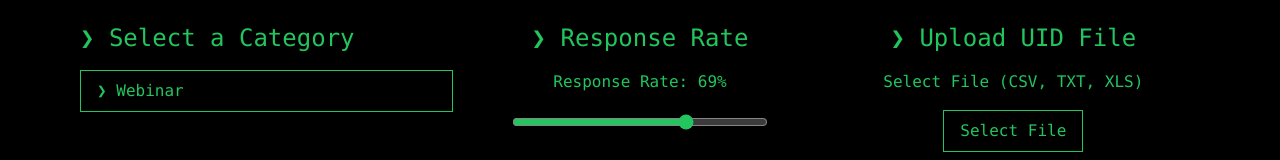
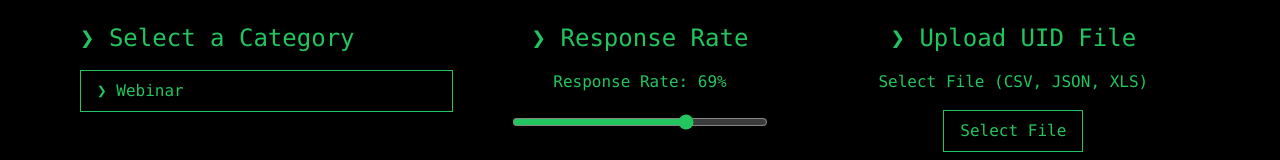
Before and after one commit to DenisKOMAROV/fucking_awesome_ml_web_ui_template, a React (Create React App) app in the folder frontend/: page / in a window 1280 px wide. Shown: the part 366-526 px from the top of the page. Built offline with nearby package versions, Linux system fonts and the light colour scheme.

Commit message:
upload change: txt removed, json added

```diff
--- a/frontend/src/App.js
+++ b/frontend/src/App.js
@@ -99,7 +99,7 @@ function App() {
 
         <div className="w-1/3 text-center space-y-4">
           <h2 className="text-2xl">❯ Upload UID File</h2>
-          <p className="text-green-500">Select File (CSV, TXT, XLS)</p>
+          <p className="text-green-500">Select File (CSV, JSON, XLS)</p>
           <FileUpload onFileSelect={handleFileUpload} />
         </div>
       </div>
--- a/frontend/src/components/FileUpload.js
+++ b/frontend/src/components/FileUpload.js
@@ -21,7 +21,7 @@ const FileUpload = ({ onFileSelect }) => {
       </label>
       <input
         type="file"
-        accept=".csv,.txt,.xls,.xlsx"
+        accept=".csv,.json,.xls,.xlsx"
         id="file-upload"
         className="hidden"
         onChange={handleFileChange}
```
